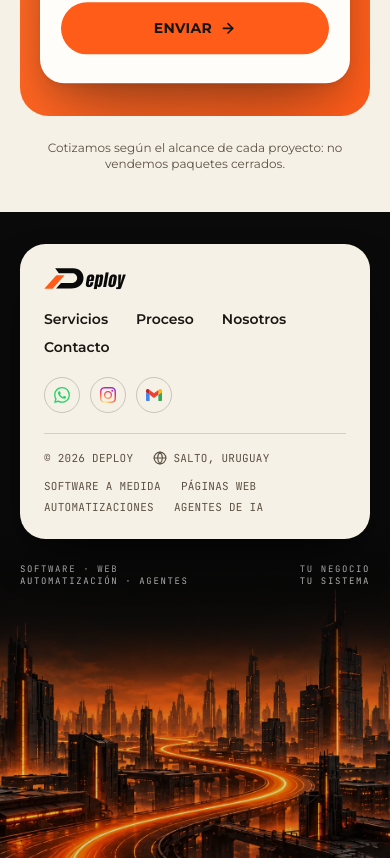
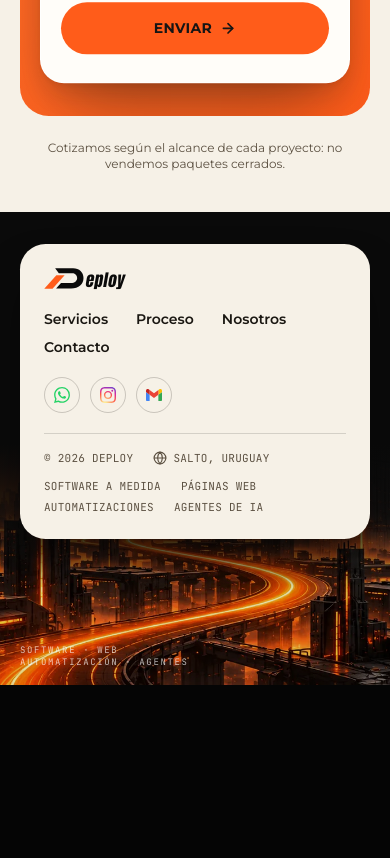
Before and after one commit to iadatabraian-ctrl/web-, a Next.js app: page / in a window 390 px wide. Shown: the part 4981-5839 px from the top of the page. After the commit the page ends 5666 px from the top, so only its background shows below. Built offline with nearby package versions, Linux system fonts and the light colour scheme.

Commit message:
Footer: la ciudad pasa a ser un camino bajo la tarjeta, más corto y conectado
Co-Authored-By: Claude Sonnet 5.5 <noreply@anthropic.com>
Claude-Session: https://claude.ai/code/session_016CR8bjtqut3mFtFLKQPjVK

```diff
--- a/components/CtaFooter.tsx
+++ b/components/CtaFooter.tsx
@@ -130,14 +130,14 @@ export function CtaFooter() {
           </div>
         </div>
 
-        {/* La ciudad es lo último: el borde superior se funde con el negro y la página termina en ella */}
-        <div className="relative -mt-6 h-[88vw] sm:h-[50vw] lg:h-[36rem]">
-          <Image src="/img/footer-ciudad.webp" alt="" fill sizes="100vw" className="object-cover object-[46%_62%]" />
-          <div aria-hidden="true" className="absolute inset-0 bg-black/15" />
-          <div aria-hidden="true" className="absolute inset-x-0 top-0 h-1/2 bg-gradient-to-b from-[#0a0a0a] via-[#0a0a0a]/70 to-transparent" />
-          <div className="absolute inset-x-5 top-12 z-[2] flex justify-between font-mono text-[9px] uppercase leading-snug tracking-[0.18em] text-white/70 sm:inset-x-8 sm:top-16 sm:text-[11px] lg:inset-x-[6vw]">
+        {/* Camino al final: la ruta sale de debajo de la tarjeta y la página termina en ella */}
+        <div className="relative -mt-24 h-[62vw] sm:-mt-28 sm:h-[30vw] lg:h-[20rem]">
+          <Image src="/img/footer-camino.webp" alt="" fill sizes="100vw" className="object-cover object-[50%_100%]" />
+          <div aria-hidden="true" className="absolute inset-0 bg-black/10" />
+          <div aria-hidden="true" className="absolute inset-x-0 top-0 h-3/5 bg-gradient-to-b from-[#0a0a0a] via-[#0a0a0a]/85 to-transparent" />
+          <div className="absolute inset-x-5 bottom-4 z-[2] flex justify-between font-mono text-[9px] uppercase leading-snug tracking-[0.18em] text-white/70 sm:inset-x-8 sm:bottom-6 sm:text-[11px] lg:inset-x-[6vw]">
             <span>Software · Web<br />Automatización · Agentes</span>
-            <span className="text-right">Tu negocio<br />Tu sistema</span>
+            <span className="text-right max-sm:hidden">Tu negocio<br />Tu sistema</span>
           </div>
         </div>
       </footer>
```
Also changed, not shown: public/img/footer-camino.webp (added), public/img/footer-ciudad.webp (deleted).
